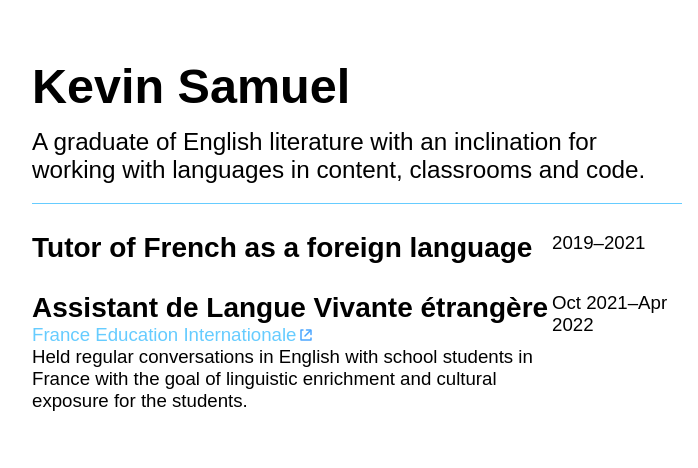
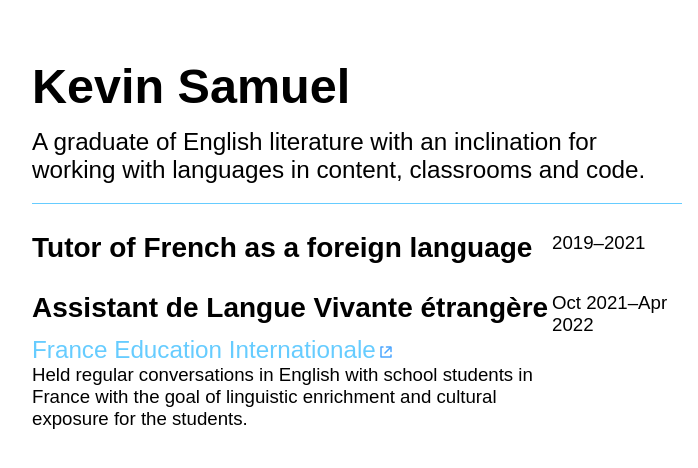
Before and after one commit to kevinnls/resume, a Jekyll site: the page built from index.md, in a window 1280 px wide. Shown: the top 468 px of the page, without its empty margins (283-981 px from the left). Built offline with Jekyll 4.4.1, drawn with Linux system fonts in a browser that asks for light colours.

Commit message:
feat: slight responsive layout
period under title in mobile
period to the right in desktop

```diff
--- a/_includes/layout.css
+++ b/_includes/layout.css
@@ -26,6 +26,7 @@
 * {
   box-sizing: border-box;
   margin: 0px;
+  padding: 0px;
 }
 
 :root {
@@ -73,7 +74,11 @@ header {
 .experience {
   margin: 1.5em 0px;
   display: grid;
+}
+@media(min-width:600px){
+  .experience {
   grid-template-columns: 4fr 1fr;
+  }
 }
 
 a:visited,
@@ -85,7 +90,8 @@ a:link:hover {
   text-decoration: underline;
 }
 
-.employer-info.name {
+.name {
+  font-size: 1.3em;
   color: var(--theme-accent-color);
 }
 
--- a/_includes/work_experience.liquid
+++ b/_includes/work_experience.liquid
@@ -9,16 +9,21 @@ dataerror: expected value not found in this data structure
 {%-if exp.hide != true and exp.title and exp.title != empty-%}
 <div class="experience work">
 
-<div>
-
 <h2>{{exp.title}}</h2>
 
+{%-if exp.period and exp.period != empty-%}
+<div>
+<p class="period">{{-exp.period-}}</p>
+</div>
+{%-endif-%}
+
+
+<div>
 {%-comment-%}check if array/hash{%-endcomment-%}
 {%-if exp.employer.first-%}
 {%-if exp.employer.uri and exp.employer.name-%}
-<p class="employer-info">
+<p class="employer-info name">
 <a target="_blank"
-class="employer-info name"
 href="{{-exp.employer.uri-}}">
 {{-exp.employer.name-}}
 </a>
@@ -38,11 +43,5 @@ href="{{-exp.employer.uri-}}">
 
 </div>
 
-{%-if exp.period and exp.period != empty-%}
-<div>
-<p class="period">{{-exp.period-}}</p>
 </div>
 {%-endif-%}
-
-</div>
-{%-endif-%}
```
